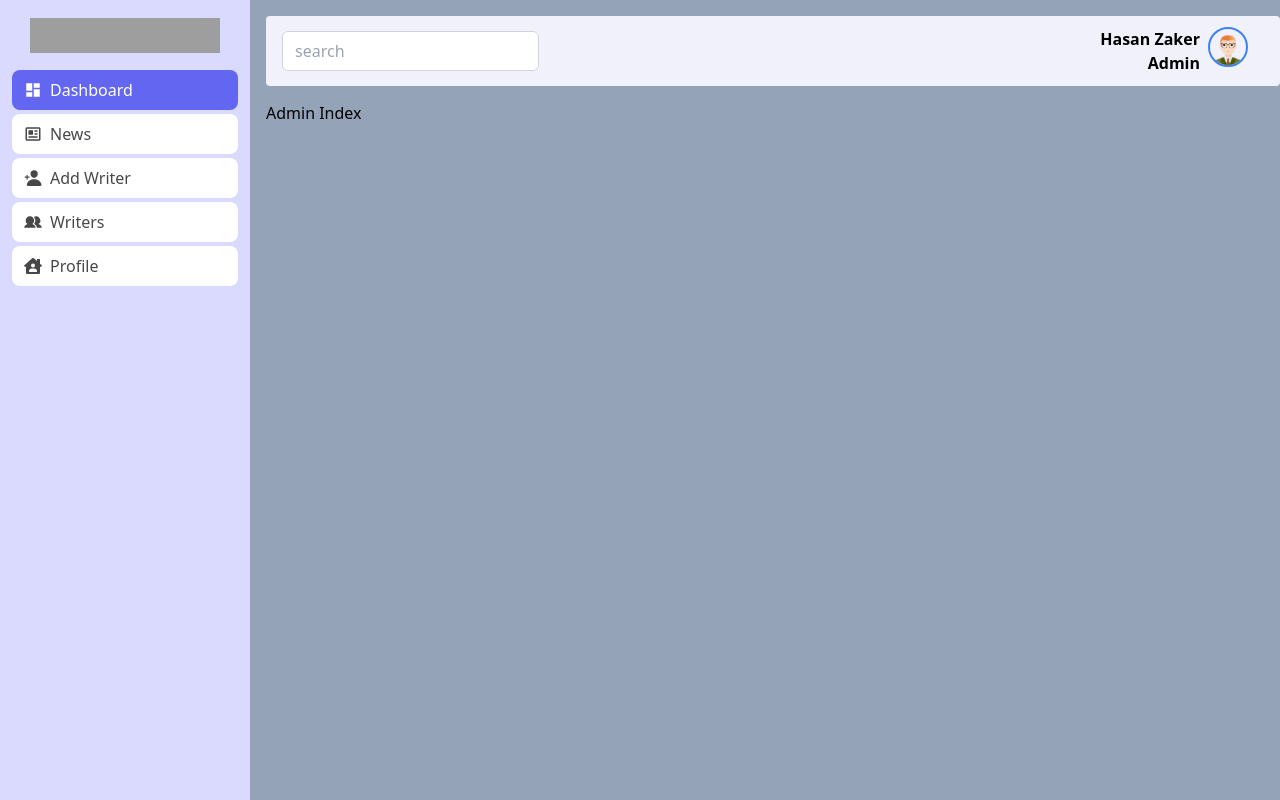
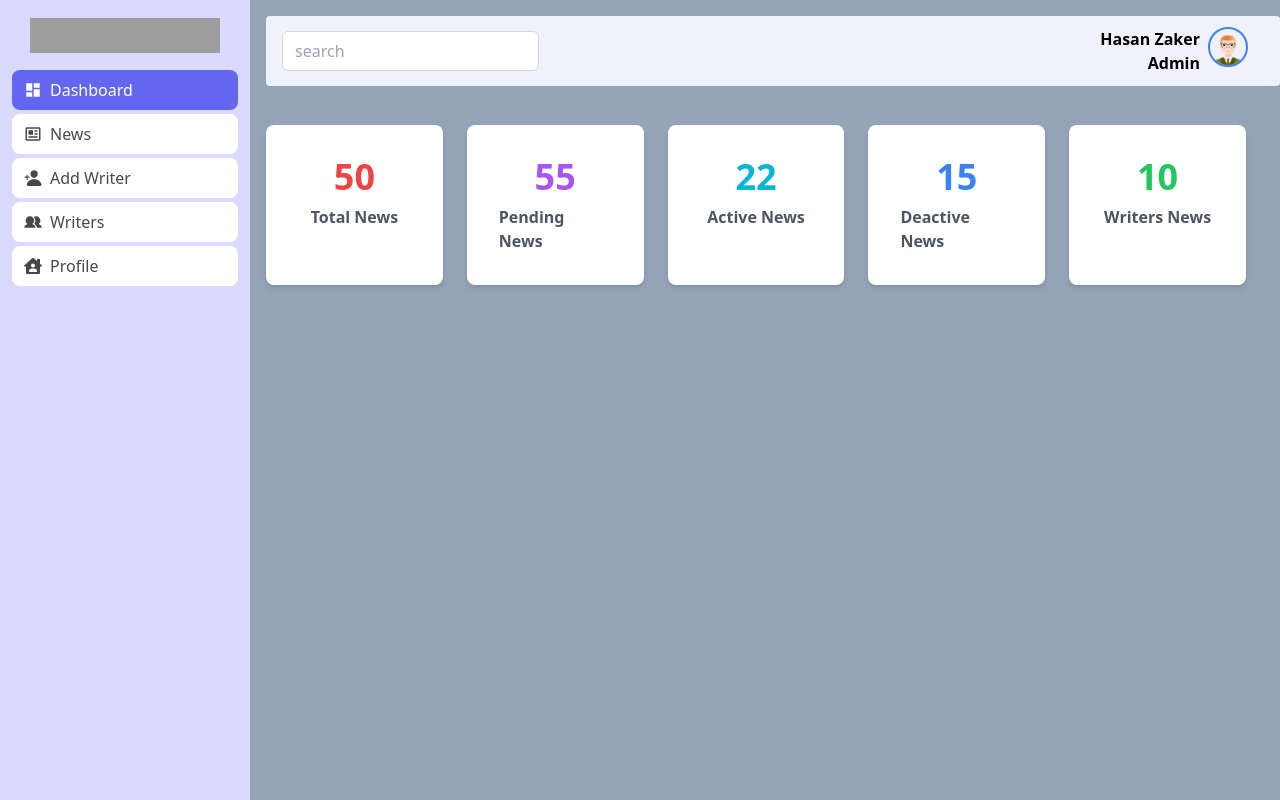
Before and after one commit to HasanBinZaker99/news-portal, a React (Vite) app in the folder client/: page /dashboard/admin in a window 1280 px wide. Built offline with nearby package versions, Linux system fonts and the light colour scheme; grey boxes are pictures that could not be loaded.

Commit message:
Admin Panel Design Part1

```diff
--- a/client/src/dashboard/pages/AdminIndex.jsx
+++ b/client/src/dashboard/pages/AdminIndex.jsx
@@ -2,8 +2,28 @@ import React from "react";
 
 const AdminIndex = () => {
   return (
-    <div>
-      <h>Admin Index</h>
+    <div className="mt-6 ">
+      <div className="grid grid-cols-1 md:grid-col-2 lg:grid-cols-5 gap-6">
+        {[
+          { title: "Total News", value: 50, color: "text-red-500" },
+          { title: "Pending News", value: 55, color: "text-purple-500" },
+          { title: "Active News", value: 22, color: "text-cyan-500" },
+          { title: "Deactive News", value: 15, color: "text-blue-500" },
+          { title: "Writers News", value: 10, color: "text-green-500" },
+        ].map((start, i) => (
+          <div
+            key={i}
+            className="p-8 bg-white rounded-lg shadow-md flex flex-col items-center gap-2"
+          >
+            <span className={`text-4xl font-bold ${start.color}`}>
+              {start.value}
+            </span>
+            <span className="text-md font-semibold text-gray-600">
+              {start.title}
+            </span>
+          </div>
+        ))}
+      </div>
     </div>
   );
 };
```
